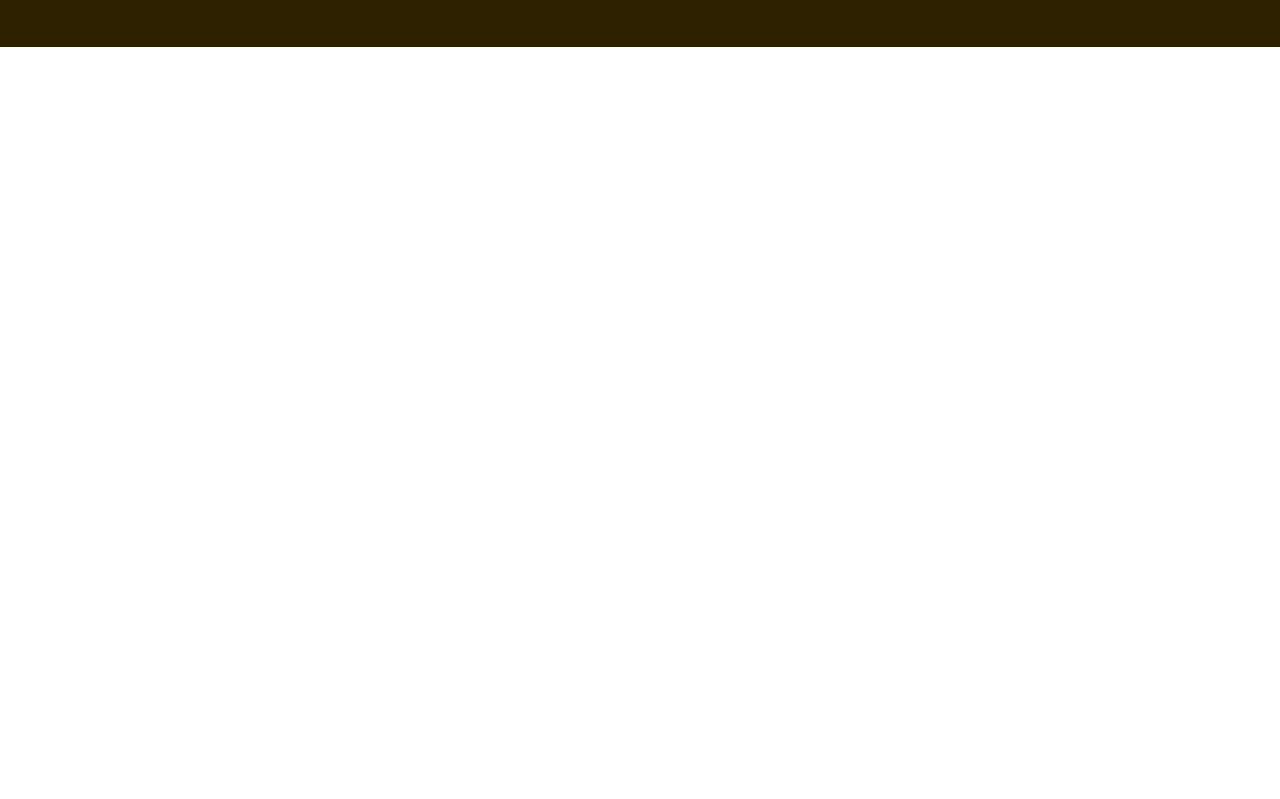
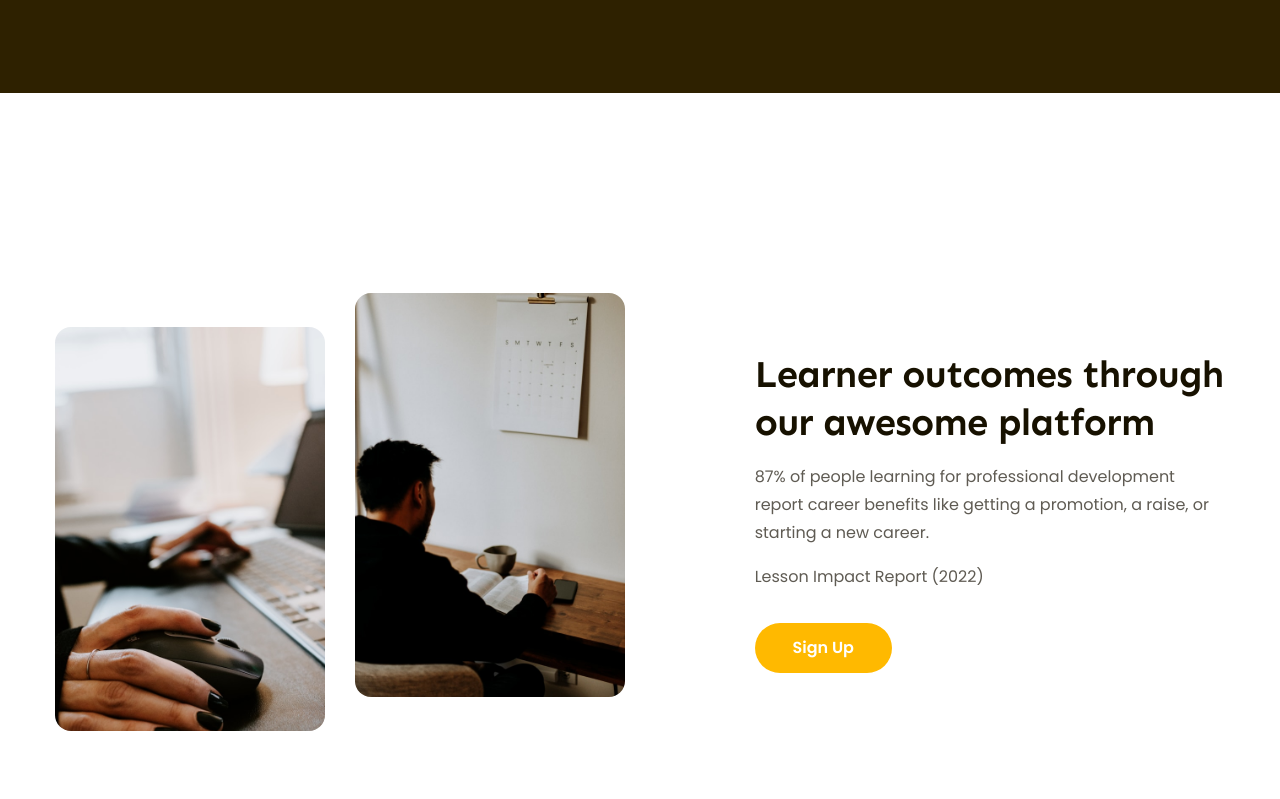
Before and after one commit to ngoctung1707/project1, a plain HTML site: page index.html in a window 1280 px wide. Shown: the part 2217-3016 px from the top of the page. Drawn offline with Linux system fonts and the light colour scheme.

Commit message:
p10 code phần features

```diff
--- a/assets/CSS/style2.css
+++ b/assets/CSS/style2.css
@@ -25,7 +25,7 @@ a {
   font-family: var(--font-heading);
   font-size: 3.8rem;
   font-weight: 700;
-  line-height: 1.26px; /* 126.316% */
+  line-height: 1.26; /* 126.316% */
   letter-spacing: -0.76px;
 }
 
@@ -485,3 +485,52 @@ a {
   font-weight: 400;
   line-height: 1.54; /* 153.846% */
 }
+
+/* ===============features============== */
+
+.features {
+  margin-top: 135px;
+  padding: 65px 0;
+}
+
+.features .body {
+  display: flex;
+  justify-content: space-between;
+}
+
+.features .images {
+  display: flex;
+  gap: 30px;
+}
+
+.features .images img {
+  width: 270px;
+  height: 404px;
+  object-fit: cover;
+  border-radius: 16px;
+}
+
+.features .lower {
+  margin-top: 34px;
+}
+
+.features .content {
+  width: 40.2%;
+  display: flex;
+  flex-direction: column;   /* căn các item ở giữa */
+  justify-content: center;
+}
+
+.features .desc {
+  margin-top: 16px;
+  color: #5f5b53;
+  font-size: 1.6rem;
+  line-height: 1.75; /* 175% */
+}
+
+.features .cta-btn {
+  margin-top: 32px;
+  width: 137px;
+  height: 50px;
+  background-color: var(--primary-color);
+}
--- a/index.html
+++ b/index.html
@@ -285,12 +285,15 @@
       <div class="feedback">
         <div class="main-content">
           <div class="feedback-list">
-
             <!-- item feedback 1 -->
             <div class="feedback-item">
               <!-- khối bên trái -->
               <div class="info">
-                <img src="./assets/img/avatar.jpg" alt="Peter Moor" class="avatar" />
+                <img
+                  src="./assets/img/avatar.jpg"
+                  alt="Peter Moor"
+                  class="avatar"
+                />
                 <p class="member-name">Peter Moor</p>
                 <p class="desc">Student of Web Design</p>
                 <div class="dots">
@@ -301,7 +304,11 @@
               </div>
               <!-- khối bên phải -->
               <div class="content">
-                <img src="./assets/img/icon/open-quote.svg" alt="" class="open-quotes" />
+                <img
+                  src="./assets/img/icon/open-quote.svg"
+                  alt=""
+                  class="open-quotes"
+                />
                 <!-- thẻ trích dẫn blockquote -->
                 <blockquote>
                   Not only does my resume look impressive—filled with the names
@@ -316,7 +323,11 @@
             <div class="feedback-item">
               <!-- khối bên trái -->
               <div class="info">
-                <img src="./assets/img/avatar2.jpg" alt="Peter Moor" class="avatar" />
+                <img
+                  src="./assets/img/avatar2.jpg"
+                  alt="Peter Moor"
+                  class="avatar"
+                />
                 <p class="member-name">Peter Moor</p>
                 <p class="desc">Student of Web Design</p>
                 <div class="dots">
@@ -327,7 +338,11 @@
               </div>
               <!-- khối bên phải -->
               <div class="content">
-                <img src="./assets/img/icon/open-quote.svg" alt="" class="open-quotes" />
+                <img
+                  src="./assets/img/icon/open-quote.svg"
+                  alt=""
+                  class="open-quotes"
+                />
                 <!-- thẻ trích dẫn blockquote -->
                 <blockquote>
                   Not only does my resume look impressive—filled with the names
@@ -342,7 +357,11 @@
             <div class="feedback-item">
               <!-- khối bên trái -->
               <div class="info">
-                <img src="./assets/img/avatar3.jpg" alt="Peter Moor" class="avatar" />
+                <img
+                  src="./assets/img/avatar3.jpg"
+                  alt="Peter Moor"
+                  class="avatar"
+                />
                 <p class="member-name">Peter Moor</p>
                 <p class="desc">Student of Web Design</p>
                 <div class="dots">
@@ -353,7 +372,11 @@
               </div>
               <!-- khối bên phải -->
               <div class="content">
-                <img src="./assets/img/icon/open-quote.svg" alt="" class="open-quotes" />
+                <img
+                  src="./assets/img/icon/open-quote.svg"
+                  alt=""
+                  class="open-quotes"
+                />
                 <!-- thẻ trích dẫn blockquote -->
                 <blockquote>
                   Not only does my resume look impressive—filled with the names
@@ -363,8 +386,30 @@
                 </blockquote>
               </div>
             </div>
+          </div>
+        </div>
+      </div>
 
-
+      <!-- features: nét đặc biệt, điểm đặc trưng -->
+      <div class="features">
+        <div class="main-content">
+          <div class="body">
+            <div class="images">
+              <img  class="lower" src="./assets/img/learn4.jpg" alt="Learner outcomes through our awesome platform" />
+              <img src="./assets/img/learn5.jpg" alt="Learner outcomes through our awesome platform" />
+            </div>
+            <div class="content">
+              <h2 class="heading-lv2">
+                Learner outcomes through our awesome platform
+              </h2>
+              <p class="desc">
+                87% of people learning for professional development report
+                career benefits like getting a promotion, a raise, or starting a
+                new career.
+              </p>
+              <p class="desc">Lesson Impact Report (2022)</p>
+              <a href="#" class="btn cta-btn">Sign Up</a>
+            </div>
           </div>
         </div>
       </div>
```
Also changed, not shown: assets/img/learn4.jpg (added), assets/img/learn5.jpg (added).
